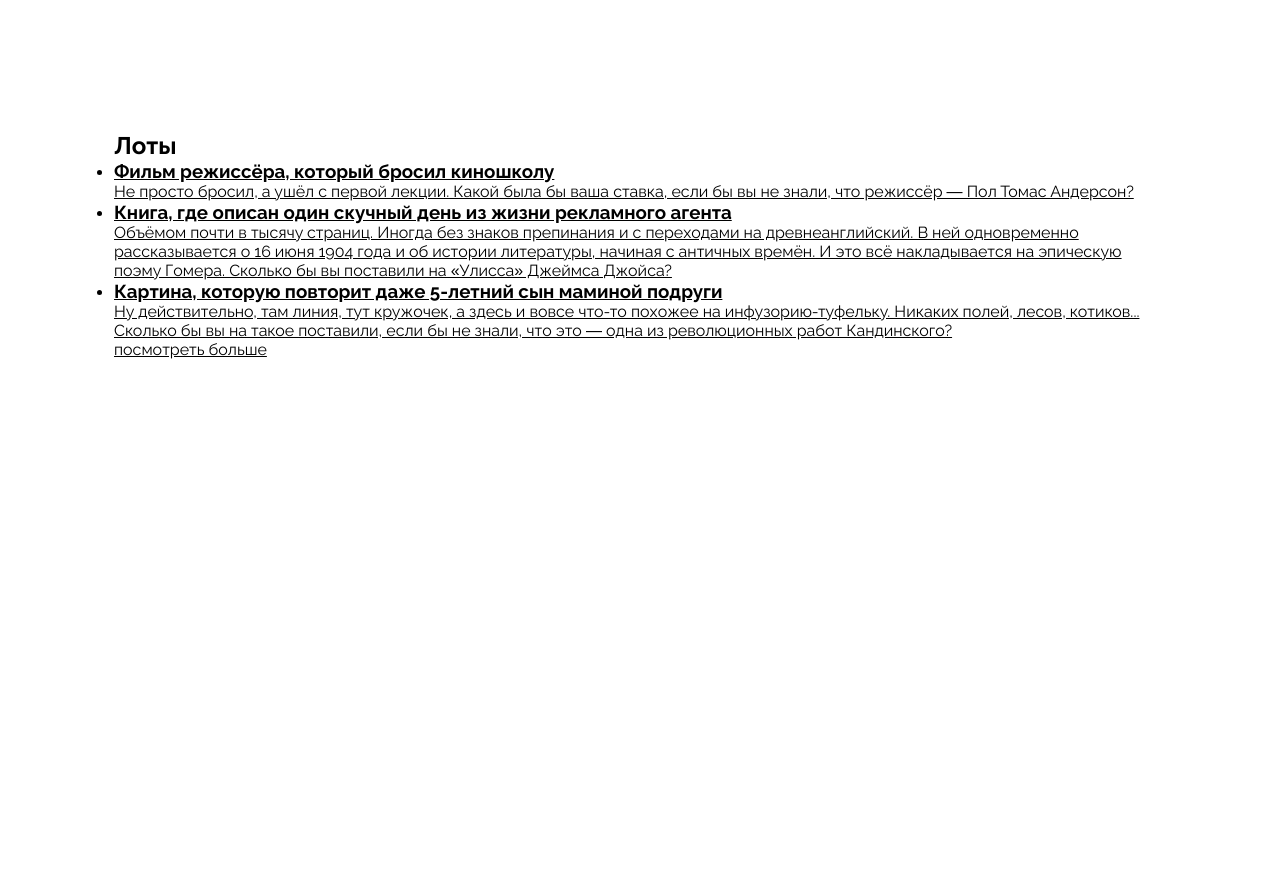
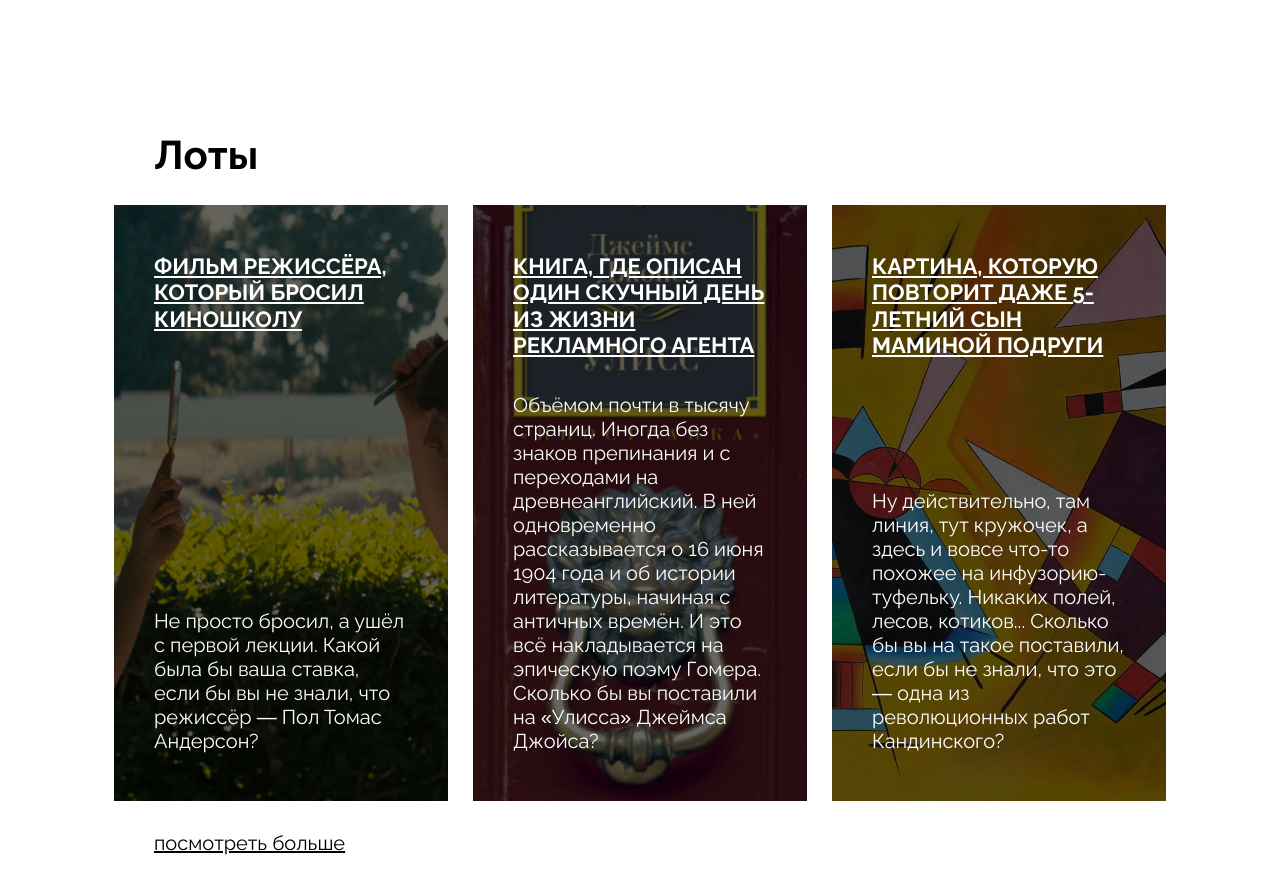
Before and after one commit to acciovsya/ono-tebe-nado-fd, a plain HTML site: page index.html in a window 1280 px wide. Shown: the part 1100-1994 px from the top of the page. Drawn offline with Linux system fonts and the light colour scheme.

Commit message:
выполнена стилизация лотов; отказ от использования слоёв

```diff
--- a/index.html
+++ b/index.html
@@ -75,13 +75,14 @@
       <!-- лоты -->
 
       <section class="section lots" id="lots">
-        <h2 class="lots__title">Лоты</h2>
-        <ul class="lots__list">
-          <li class="lots__item">
-            <a class="lots__link" href="#0">
-              <article class="lot-card">
-                <h3 class="lot-card__title">Фильм режиссёра, который бросил киношколу</h3>
-                <p class="lot-card__text">
+        <h2 class="lots__heading">Лоты</h2>
+        <ul class="lots__card-list">
+          <li class="lots__card-list-item">
+            <a class="card-link" href="#0">
+              <article class="card card_type_film">
+                <div class="overlay"></div>
+                <h3 class="card__title">Фильм режиссёра, который бросил киношколу</h3>
+                <p class="card__text">
                   Не просто бросил, а ушёл с первой лекции. Какой была бы ваша ставка, если бы вы не
                   знали, что режиссёр — Пол Томас Андерсон?
                 </p>
@@ -89,13 +90,14 @@
             </a>
           </li>
 
-          <li class="lots__item">
-            <a class="lots__link" href="#0">
-              <article class="lot-card">
-                <h3 class="lot-card__title">
+          <li class="lots__card-list-item">
+            <a class="card-link" href="#0">
+              <article class="card card_type_book">
+                <div class="overlay"></div>
+                <h3 class="card__title">
                   Книга, где описан один скучный день из жизни рекламного агента
                 </h3>
-                <p class="lot-card__text">
+                <p class="card__text">
                   Объёмом почти в тысячу страниц. Иногда без знаков препинания и с переходами на
                   древнеанглийский. В ней одновременно рассказывается о 16 июня 1904 года и об
                   истории литературы, начиная с античных времён. И это всё накладывается на
@@ -105,13 +107,14 @@
             </a>
           </li>
 
-          <li class="lots__item">
-            <a class="lots__link" href="#0">
-              <article class="lot-card">
-                <h3 class="lot-card__title">
+          <li class="lots__card-list-item">
+            <a class="card-link" href="#0">
+              <article class="card card_type_picture">
+                <div class="overlay"></div>
+                <h3 class="card__title">
                   Картина, которую повторит даже 5-летний сын маминой подруги
                 </h3>
-                <p class="lot-card__text">
+                <p class="card__text">
                   Ну действительно, там линия, тут кружочек, а здесь и вовсе что-то похожее на
                   инфузорию-туфельку. Никаких полей, лесов, котиков... Сколько бы вы на такое
                   поставили, если бы не знали, что это — одна из революционных работ Кандинского?
@@ -121,7 +124,7 @@
           </li>
         </ul>
 
-        <a class="lots__more" href="#0">посмотреть больше</a>
+        <a class="lots__look-more-link" href="#0">посмотреть больше</a>
       </section>
 
       <!-- об аукционе -->
--- a/styles/style.css
+++ b/styles/style.css
@@ -15,12 +15,11 @@
   --spacing-11: 1.1em;
 }
 
-/* использую слои только для возможности сворачивать блоки кода */
-
-@layer utility {
+/* небольшие утилити классы */
 .overlay {
   position: absolute;
   inset: 0;
+  z-index: 1;
   width: 100%;
   height: 100%;
   opacity: 60%;
@@ -30,17 +29,15 @@
 .big-spacing {
   letter-spacing: var(--spacing-11);
 }
-}
 
-/* Header
+/* Шапка
   ========================================================================== */
-@layer header {
+
 /*
  * изначально пробовал 1fr min-content 1fr,
  * но все равно пришлось задавать размер логотипу,
  * поэтому задал его в настройках грида
  */
-
 .header {
   display: grid;
   grid-template-columns: 1fr 136px 1fr;
@@ -113,11 +110,10 @@
   line-height: 1.35em;
   text-wrap: nowrap;
 }
-}
 
-/* Cover
+/* Обложка
   ========================================================================== */
-@layer cover {
+
 .cover {
   position: relative;
   min-height: 757px;
@@ -125,24 +121,23 @@
   padding: 165px 19px 50px 50px;
   color: #fff;
   background-image: url(../images/cover.jpg);
-    background-size: cover;
 
   /* сдвинул фон для соответствия макету */
-    background-position: 50% 0;
+  background-position: center;
+  background-size: cover;
 }
 
 /* флекс для более простой установки промежутка между
   заголовком и описанием */
 .cover__content {
   position: relative;
-    z-index: 1;
+  z-index: 2;
   display: flex;
   flex-direction: column;
   gap: 88px;
 }
 
 .cover__title {
-    flex-direction: column;
   font-size: var(--text-3xl);
   line-height: 1.15em;
   letter-spacing: 30px;
@@ -166,6 +161,7 @@
   text-align: right;
 }
 
+/* флекс для более простой расстановки элементов */
 .cover__description {
   display: flex;
   justify-content: space-between;
@@ -190,20 +186,103 @@
   /* одна строчка текста - не думаю, что нам важна высота строки */
   /* line-height: 1.3em; */
 }
-}
 
-@layer lots {
+/* Лоты
+  ========================================================================== */
+
 .lots {
   height: 723px;
   margin: 0 24px 120px;
+  color: #fff;
 }
+
+.lots__heading {
+  margin-bottom: 27px;
+  margin-left: 40px;
+  color: #000;
+  font-size: var(--text-2lx);
 }
+
+/* использовал грид, чтоб не задавать ширину карточкам */
+.lots__card-list {
+  display: grid;
+  grid-template-columns: repeat(3, 1fr);
+  gap: 25px;
+  margin-bottom: 30px;
+  list-style-type: none;
+}
+
+.lots__card-list-item {
+  min-height: 596px;
+}
+
+.card-link {
+  height: 100%;
+  text-decoration: none;
+}
+
+.card {
+  position: relative;
+  display: flex;
+  flex-direction: column;
+  justify-content: space-between;
+  height: 100%;
+  padding: 48px 40px;
+  background-position: center;
+  background-size: cover;
+}
+
+.card_type_film {
+  background-image: url(../images/card-lot-01.jpg);
+}
+
+.card_type_book {
+  background-image: url(../images/card-lot-02.jpg);
+}
+
+.card_type_picture {
+  background-image: url(../images/card-lot-03.jpg);
+}
+
+/*
+ * можно было обернуть в еще один контейнер
+ * и уже ему прописать position: relative,
+ * (как это было в обложке), но вообще большой
+ * разницы в данном проекте мне кажется нет
+ */
+.card__title {
+  position: relative;
+  z-index: 2;
+  font-size: var(--text-xl);
+  line-height: 1.2em;
+  text-decoration: underline;
+  text-transform: uppercase;
+}
+
+.card__text {
+  position: relative;
+  z-index: 2;
+  font-size: var(--text-lg);
+  line-height: 1.2em;
+}
+
+.lots__look-more-link {
+  margin-left: 40px;
+  color: #000;
+  font-size: var(--text-lg);
+}
+
+/* Об аукционе
+  ========================================================================== */
 
 .about {
   height: 595px;
   margin: 0 24px 180px;
 }
 
+/* Подвал
+  ========================================================================== */
+
 .footer {
   height: 180px;
   border: 4px solid red;
```
Lines whose indentation alone changed are shown as unchanged.
